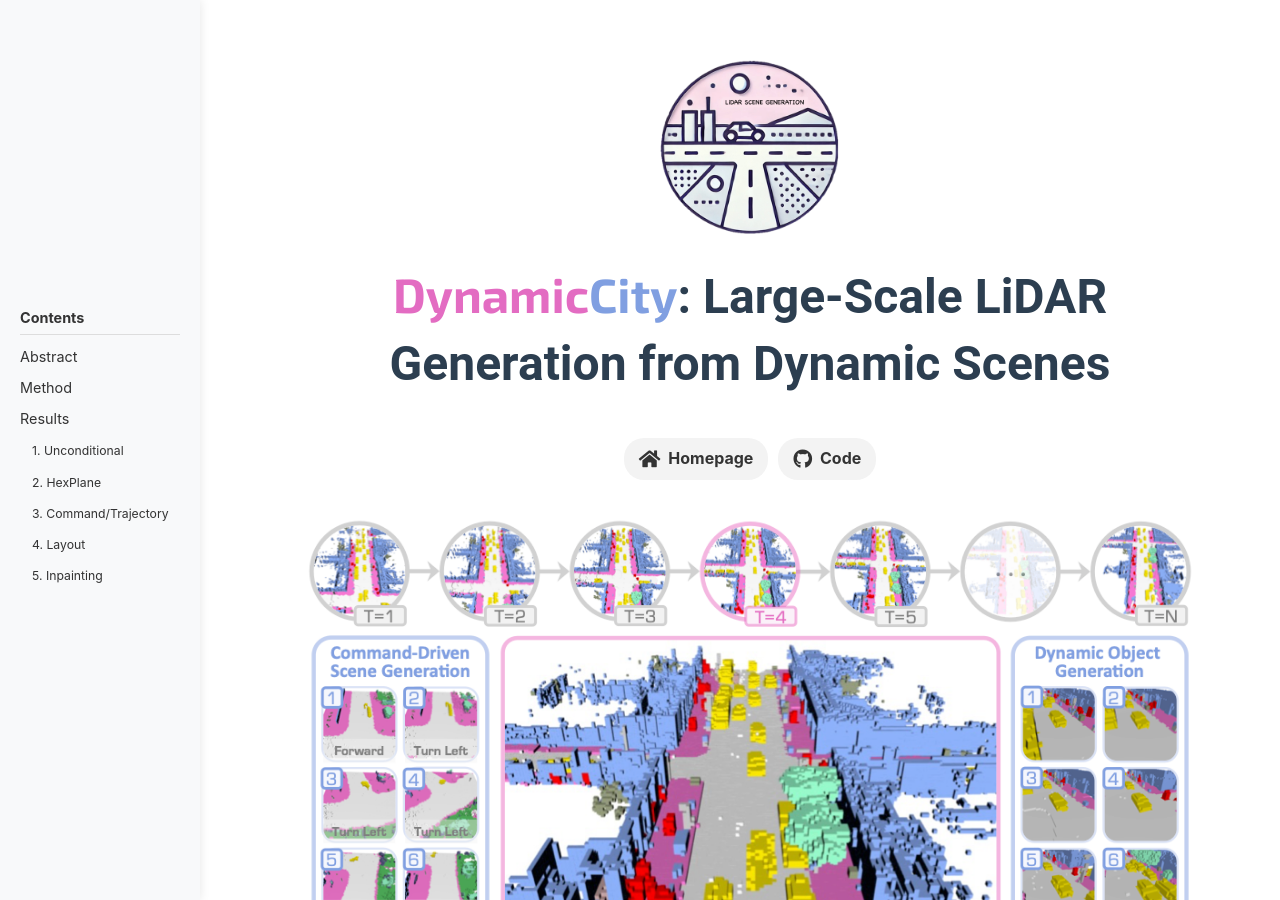
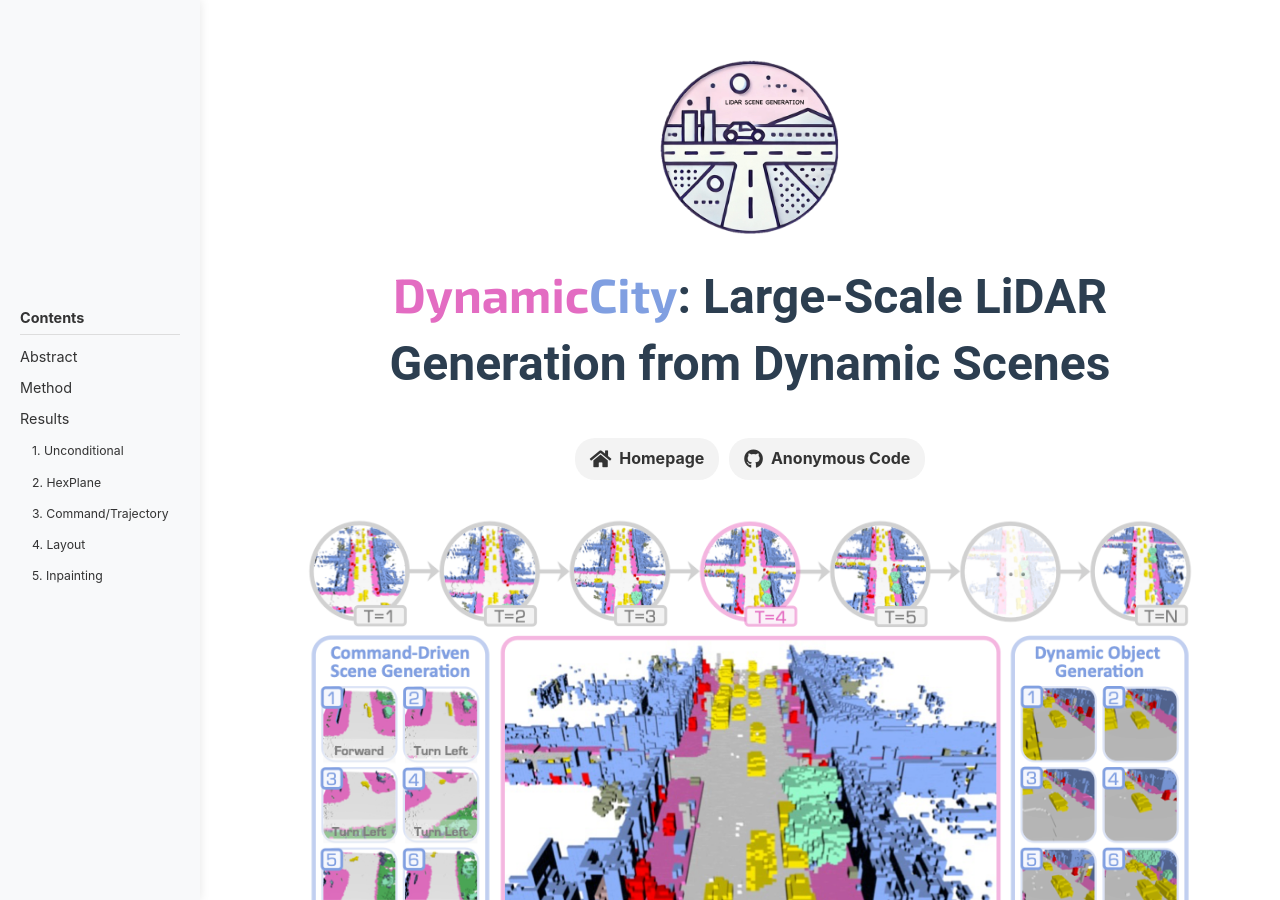
Before and after one commit to dynamic-city/dynamic-city.github.io, a Jekyll site: the page built from index.md, in a window 1280 px wide and 900 px high. Built offline with Jekyll 4.4.1, drawn with Linux system fonts in a browser that asks for light colours; a style sheet for code colours, icons or effects is not loaded.

Commit message:
added links

```diff
--- a/index.md
+++ b/index.md
@@ -15,7 +15,7 @@ layout: default
     <i class="fas fa-home"></i> Homepage
   </a>
   <a href="https://github.com/dynamic-city/DynamicCity" target="_blank" rel="noopener noreferrer">
-    <i class="fab fa-github"></i> Code
+    <i class="fab fa-github"></i> Anonymous Code
   </a>
 </div>
 
```
